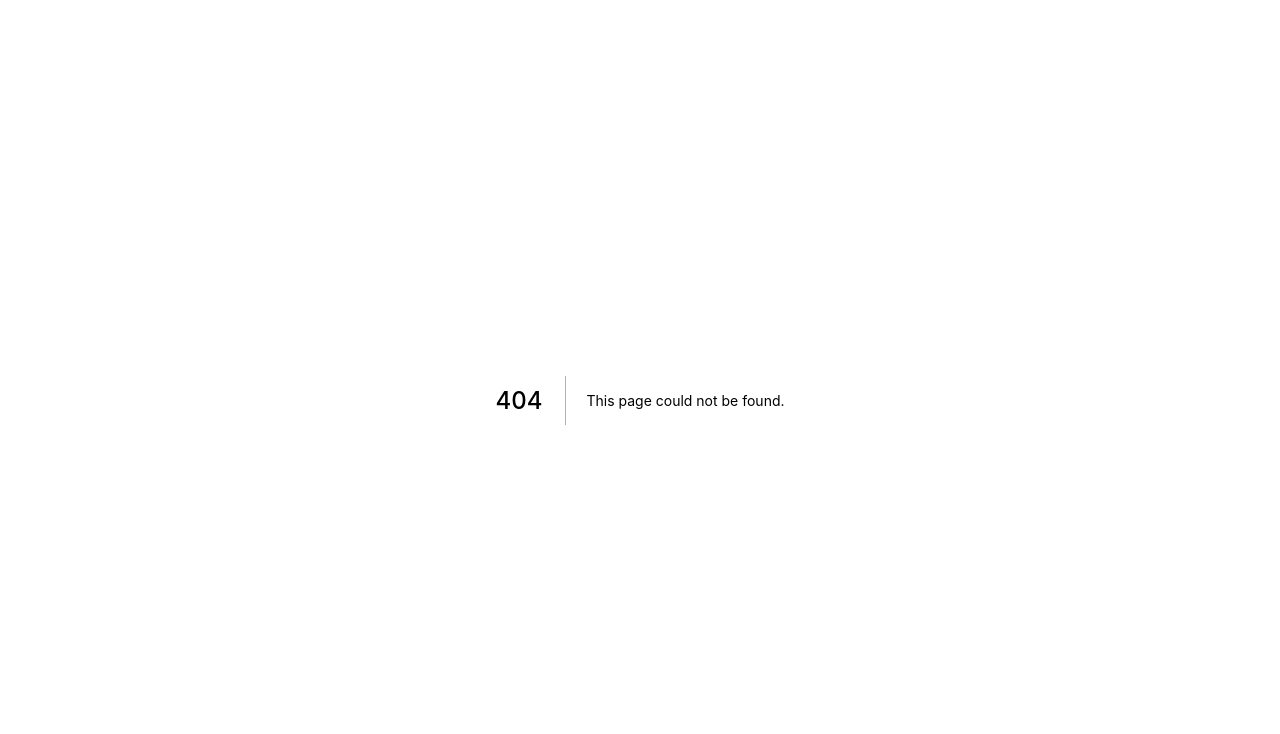
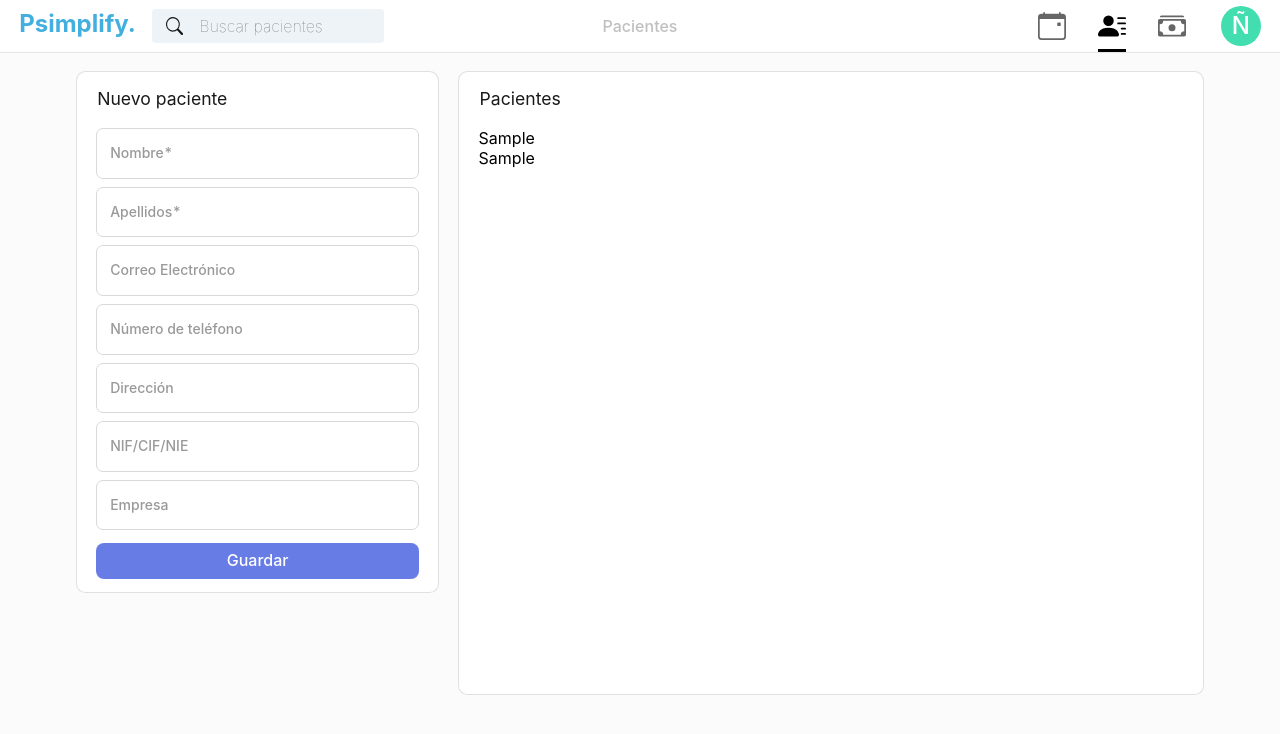
Before and after one commit to fbgoode/psimplify-f, a Next.js app: page /patients in a window 1280 px wide. Before the commit this address had no page. Shown: the top 734 px of the page. Built offline with nearby package versions, Linux system fonts and the light colour scheme; what @aws-amplify/api, @aws-amplify/auth would draw is missing.

Commit message:
Started patients page.

```diff
--- /dev/null
+++ b/pages/patients/index.jsx
@@ -0,0 +1,98 @@
+import { useEffect, useState } from "react";
+import Header from "../../components/Header";
+import { Form, notification } from 'antd';
+import FormInput from "../../components/FormInput";
+import Loading from "../../components/Loading";
+import {connect} from 'react-redux';
+import styles from './styles.module.css';
+import Footer from "../../components/Footer";
+import CTAButton from "../../components/CTAButton";
+import validate from "../../tools/validate";
+
+const Register = (props) => {
+
+  const [loading, setLoading] = useState(false);
+  const [errors, setErrors] = useState({});
+  const [patient, setPatient] = useState({
+    email: "",
+    name: "",
+    lastname: "",
+    phone: "",
+    address: "",
+    nationalid: "",
+    company: ""
+  });
+
+  const updatePatient = (key, value) => {
+    setPatient({ ...patient, [key]: value });
+    if (Object.keys(errors).length > 0) setErrors(validate({ ...patient, [key]: value }, "patient"));
+  };
+
+  const newPatient = () => {
+
+  }
+
+  return (
+    <>
+      <Header title="Pacientes"></Header>
+      <Loading visible={loading}></Loading>
+      <div className="pageContainer">
+        <div className="content content-3">
+            <div className="card card-1">
+              <div className="card-header">Nuevo paciente</div>
+              <div className="card-content">
+                <div className={styles.inputContainer}>
+                  <Form.Item validateStatus={errors.name?.status} help={errors.name?.help}>
+                      <FormInput label="Nombre*" name="name" onChange={updatePatient} />
+                  </Form.Item>
+                </div>
+                <div className={styles.inputContainer}>
+                    <Form.Item validateStatus={errors.lastname?.status} help={errors.lastname?.help}>
+                        <FormInput label="Apellidos*" name="lastname" onChange={updatePatient} />
+                    </Form.Item>
+                </div>
+                <div className={styles.inputContainer}>
+                    <Form.Item validateStatus={errors.email?.status} help={errors.email?.help}>
+                        <FormInput label="Correo Electrónico" name="email" onChange={updatePatient}/>
+                    </Form.Item>
+                </div>
+                <div className={styles.inputContainer}>
+                    <Form.Item validateStatus={errors.email?.status} help={errors.email?.help}>
+                        <FormInput label="Número de teléfono" name="phone" onChange={updatePatient}/>
+                    </Form.Item>
+                </div>
+                <div className={styles.inputContainer}>
+                    <Form.Item validateStatus={errors.email?.status} help={errors.email?.help}>
+                        <FormInput label="Dirección" name="address" onChange={updatePatient}/>
+                    </Form.Item>
+                </div>
+                <div className={styles.inputContainer}>
+                    <Form.Item validateStatus={errors.email?.status} help={errors.email?.help}>
+                        <FormInput label="NIF/CIF/NIE" name="nationalid" onChange={updatePatient}/>
+                    </Form.Item>
+                </div>
+                <div className={styles.inputContainer}>
+                    <Form.Item validateStatus={errors.email?.status} help={errors.email?.help}>
+                        <FormInput label="Empresa" name="company" onChange={updatePatient}/>
+                    </Form.Item>
+                </div>
+                <div className={styles.buttonContainer}>
+                    <CTAButton text="Guardar" onClick={() => newPatient()}/>
+                </div>
+              </div>
+            </div>
+            <div className="card card-2" style={{minHeight:"39rem"}}>
+              <div className="card-header">Pacientes</div>
+              <div className="card-content">
+                <div>Sample</div>
+                <div>Sample</div>
+              </div>
+            </div>
+        </div>
+      </div>
+      <Footer/>
+    </>
+  );
+};
+
+export default connect((state)=>({user: state.user}))(Register);
--- /dev/null
+++ b/pages/patients/styles.module.css
@@ -0,0 +1,9 @@
+.inputContainer {
+    width:100%;
+    margin-bottom: .5em;
+}
+
+.buttonContainer button {
+    width:100%;
+    margin-top:.3rem;
+}
--- a/styles/globals.css
+++ b/styles/globals.css
@@ -71,20 +71,22 @@ header, footer {
 
 @media (max-width:1165px) {
   .content-3 {
-    width: 49rem;
+    width: 47.5rem;
+  }
+  .content {
+    padding: .7rem .7rem 0 .7rem;
+  }
+  .card.card-1, .card.card-2 {
+    margin-bottom: .7rem;
   }
 }
 
-@media (max-width:784px) {
+@media (max-width:765px) {
   .content, .card {
     max-height:none;
   }
   .card.card-1, .card.card-2 {
     width:100%;
-    margin-bottom: .7rem;
-  }
-  .content {
-    padding: .7rem .7rem 0 .7rem;
   }
 }
 
@@ -101,8 +103,8 @@ header, footer {
 }
 
 .card-content {
-  margin-top: .2rem;
   padding: 0 .6em;
+  padding-top: .2rem;
   flex: 1 1 auto;
   overflow-y: auto;
 }
```
